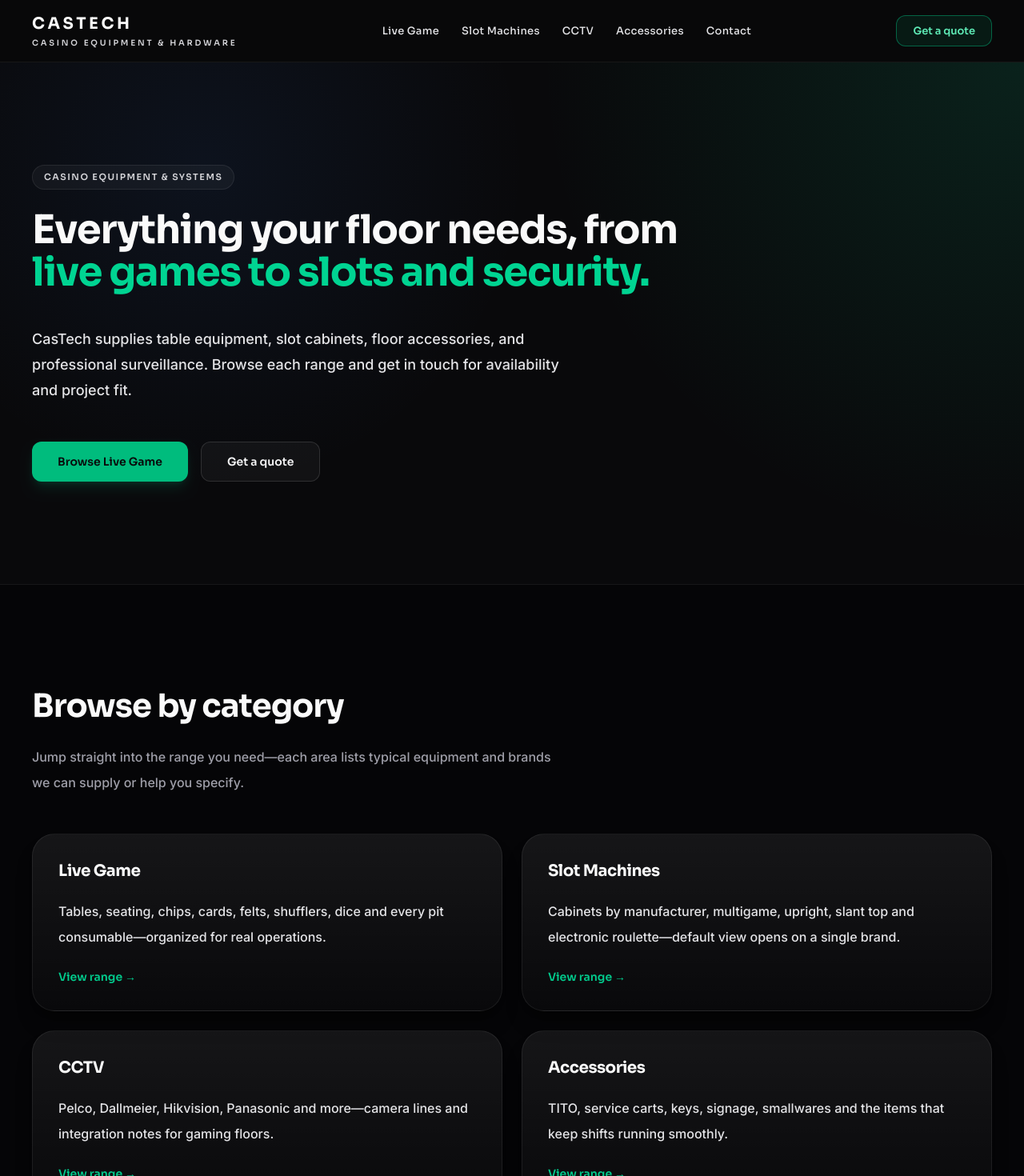
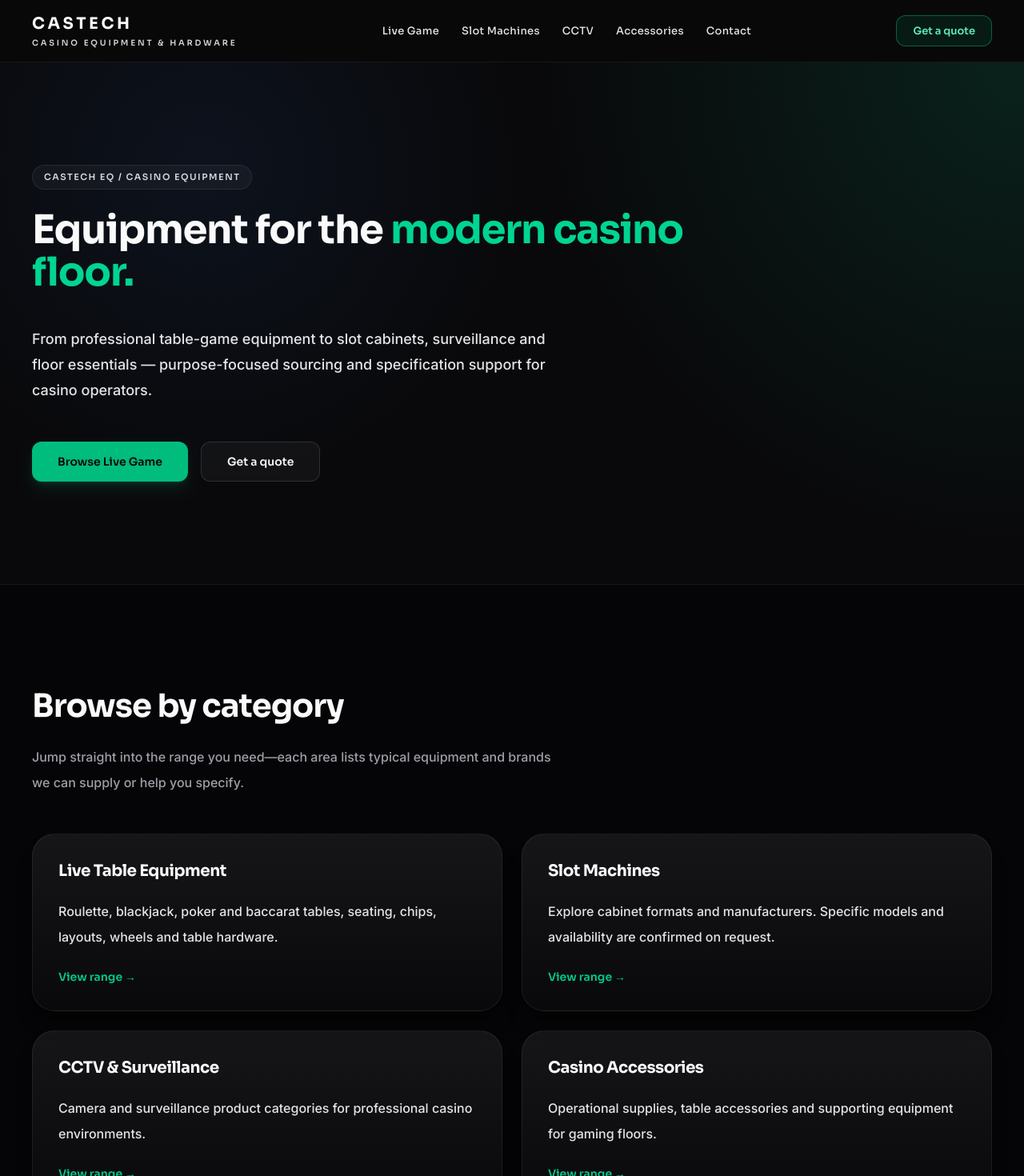
Before and after one commit to blldrmz/castech-site, a Next.js app: page / in a window 1280 px wide. Shown: the top 1470 px of the page at 80% size. Built offline with nearby package versions, Linux system fonts and the light colour scheme.

Commit message:
Update CasTech EQ corporate identity and static site configuration

```diff
--- a/src/content/home.ts
+++ b/src/content/home.ts
@@ -1,34 +1,34 @@
 export const homeHero = {
-  eyebrow: "Casino equipment & systems",
-  title: "Everything your floor needs, from",
-  titleLine2: "live games to slots and security.",
+  eyebrow: "CASTECH EQ / CASINO EQUIPMENT",
+  title: "Equipment for the",
+  titleLine2: "modern casino floor.",
   lead:
-    "CasTech supplies table equipment, slot cabinets, floor accessories, and professional surveillance. Browse each range and get in touch for availability and project fit.",
+    "From professional table-game equipment to slot cabinets, surveillance and floor essentials — purpose-focused sourcing and specification support for casino operators.",
 } as const;
 
 export const homeCategoryCards = [
   {
     href: "/live-games",
-    title: "Live Game",
+    title: "Live Table Equipment",
     description:
-      "Tables, seating, chips, cards, felts, shufflers, dice and every pit consumable—organized for real operations.",
+      "Roulette, blackjack, poker and baccarat tables, seating, chips, layouts, wheels and table hardware.",
   },
   {
     href: "/slot-machines",
     title: "Slot Machines",
     description:
-      "Cabinets by manufacturer, multigame, upright, slant top and electronic roulette—default view opens on a single brand.",
+      "Explore cabinet formats and manufacturers. Specific models and availability are confirmed on request.",
   },
   {
     href: "/cctv",
-    title: "CCTV",
+    title: "CCTV & Surveillance",
     description:
-      "Pelco, Dallmeier, Hikvision, Panasonic and more—camera lines and integration notes for gaming floors.",
+      "Camera and surveillance product categories for professional casino environments.",
   },
   {
     href: "/accessories",
-    title: "Accessories",
+    title: "Casino Accessories",
     description:
-      "TITO, service carts, keys, signage, smallwares and the items that keep shifts running smoothly.",
+      "Operational supplies, table accessories and supporting equipment for gaming floors.",
   },
 ] as const;
```
